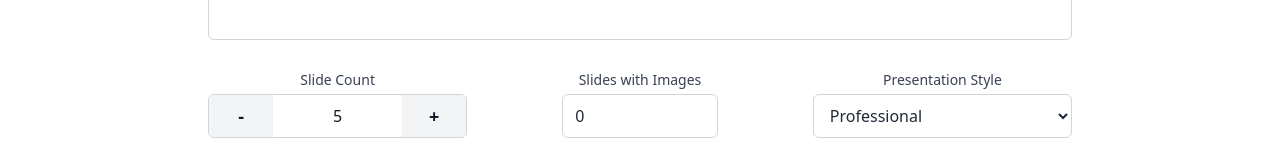
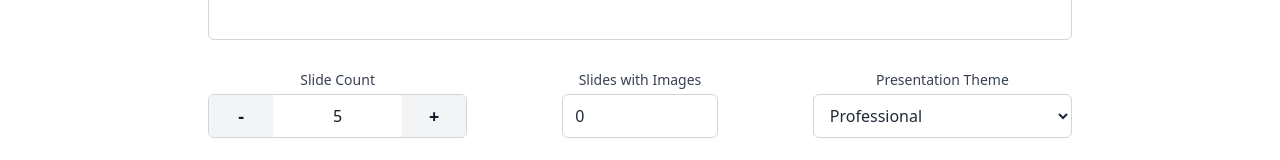
Before and after one commit to Codexgrey/ai-slide-generator, a Next.js app in the folder ai-slide-generator/: page /create in a window 1280 px wide. Shown: the part 227-387 px from the top of the page. Built offline with nearby package versions, Linux system fonts and the light colour scheme.

Commit message:
chore: refactor options panel

```diff
--- a/ai-slide-generator/src/components/SlideGenerator/OptionsPanel.tsx
+++ b/ai-slide-generator/src/components/SlideGenerator/OptionsPanel.tsx
@@ -73,13 +73,14 @@ export default function OptionsPanel({
             {/* presentation style */}
             <div className="md:w-[30%] w-full">
                 <label className="block text-center font-medium text-sm mb-1 text-gray-700">
-                    Presentation Style
+                    Presentation Theme
                 </label>
                 <select
                     value={style}
                     onChange={(e) => setStyle(e.target.value)}
                     className="w-full h-[44px] px-3 py-2 border border-gray-300 rounded-md bg-white text-gray-800"
                 >
+                    <option>Select Theme</option>
                     <option value="simple">Simple</option>
                     <option value="professional">Professional</option>
                     <option value="technology">Technology</option>
```
